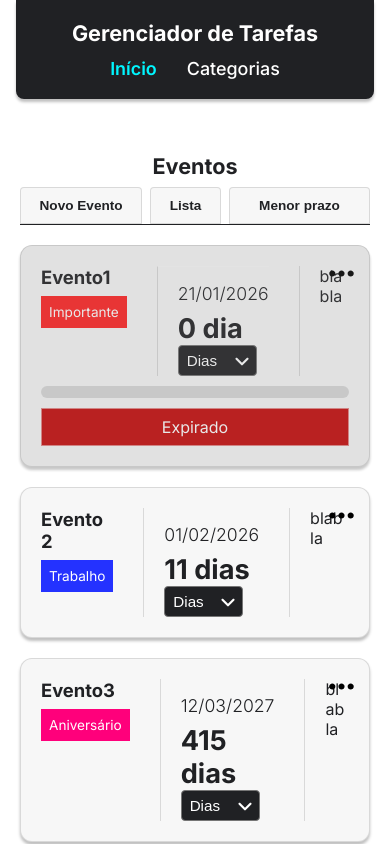
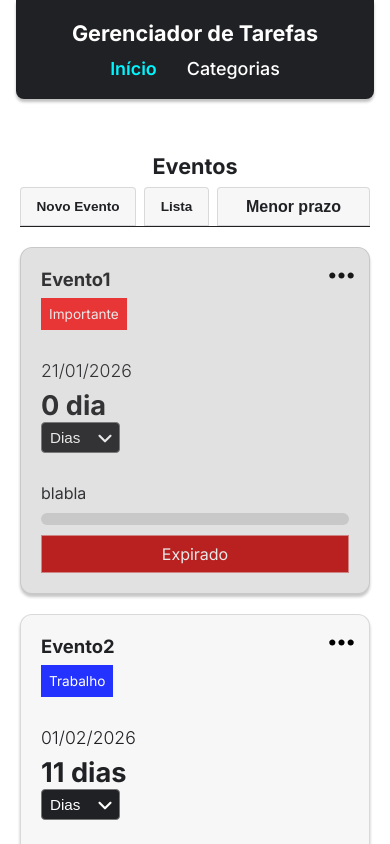
Before and after one commit to MateusSKV9/gerenciador-eventos, a React (Vite) app: page / in a window 390 px wide. Both pictures are taken after a click on the button "Cards". Shown: the top 844 px of the page. Built offline with nearby package versions, Linux system fonts and the light colour scheme.

Commit message:
feat: complete mobile version

```diff
--- a/src/features/events/components/EventCard/EventCard.jsx
+++ b/src/features/events/components/EventCard/EventCard.jsx
@@ -1,8 +1,7 @@
 import { ItemMenu } from "../../../../shared/components/ItemMenu/ItemMenu";
 import { CategoryBagde } from "../../../categories/components/CategoryBagde/CategoryBagde";
+import basedStyles from "./../EventBase/EventBase.module.css";
 import styles from "./EventCard.module.css";
-
-import basedStyles from "./../EventBase/EventBase.module.css";
 
 export function EventCard({
 	id,
--- a/src/features/events/components/EventRow/EventRow.jsx
+++ b/src/features/events/components/EventRow/EventRow.jsx
@@ -1,8 +1,7 @@
-import styles from "./EventRow.module.css";
 import { CategoryBagde } from "../../../categories/components/CategoryBagde/CategoryBagde";
 import { ItemMenu } from "../../../../shared/components/ItemMenu/ItemMenu";
-
 import basedStyles from "./../EventBase/EventBase.module.css";
+import styles from "./EventRow.module.css";
 
 export function EventRow({
 	id,
@@ -25,8 +24,8 @@
 	return (
 		<article className={`${basedStyles.event} ${styles.event} ${daysRemaining <= 0 && basedStyles.event_expired}`}>
 			<div className={styles.wrapper_content}>
-				<header className={basedStyles.header}>
-					<div className={basedStyles.wrapper_col}>
+				<header className={`${basedStyles.header} ${styles.header}`}>
+					<div className={`${basedStyles.wrapper_col} ${styles.wrapper_col}`}>
 						<h3 className={basedStyles.name}>{name}</h3>
 						{categoryId && <CategoryBagde id={categoryId} />}
 					</div>
--- a/src/features/events/components/EventRow/EventRow.module.css
+++ b/src/features/events/components/EventRow/EventRow.module.css
@@ -12,6 +12,10 @@
 	gap: 30px;
 }
 
+.header {
+	display: contents;
+}
+
 .wrapper_content > *:not(:first-child) {
 	border-left: 1px solid rgba(0, 0, 0, 0.12);
 	padding-left: 20px;
@@ -24,7 +28,7 @@
 }
 
 .expired {
-	margin-top: 0px !important;
+	margin-top: 0px;
 }
 
 .body {
@@ -35,3 +39,19 @@
 	width: 90%;
 	word-break: break-all;
 }
+
+@media screen and (max-width: 675px) {
+	.wrapper_content > *:not(:first-child) {
+		border: none;
+		padding: 0px;
+	}
+
+	.wrapper_content {
+		display: flex;
+		flex-direction: column;
+	}
+
+	.wrapper_col {
+		width: 85%;
+	}
+}
--- a/src/pages/Events/Events.jsx
+++ b/src/pages/Events/Events.jsx
@@ -1,12 +1,12 @@
 import { useMemo, useState } from "react";
 import { Button } from "../../shared/components/Button/Button";
-import styles from "./Events.module.css";
 import { CreateEventModal } from "../../features/events/components/CreateEventModal/CreateEventModal";
 import { useEvents } from "../../hooks/useEvents";
 import { SectionHeader } from "../../shared/components/SectionHeader/SectionHeader";
 import { getDaysElapsed, getDaysRemaining } from "../../utils/date";
 import { EventBase } from "../../features/events/components/EventBase/EventBase";
 import basedStyles from "./../../features/events/components/EventBase/EventBase.module.css";
+import styles from "./Events.module.css";
 
 const SORTERS = {
 	remainingAsc: {
```
